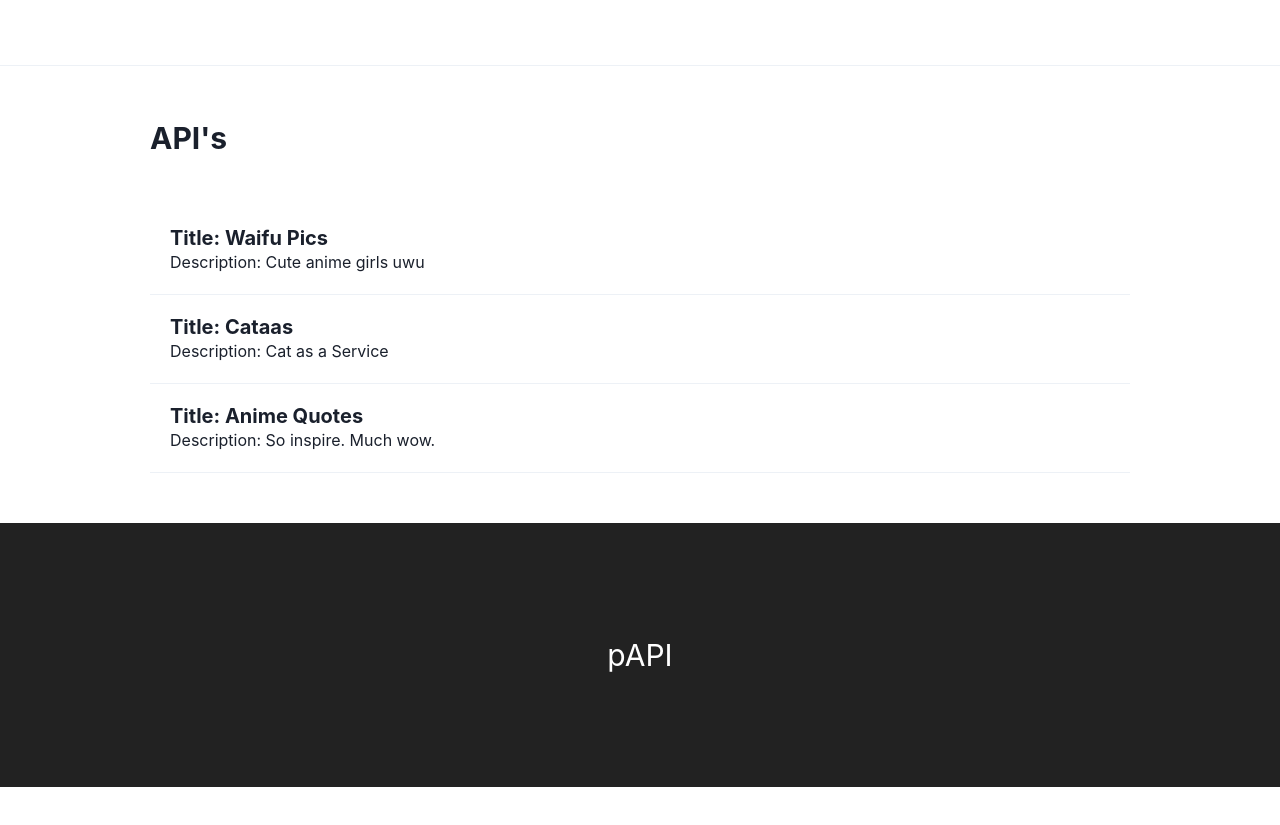
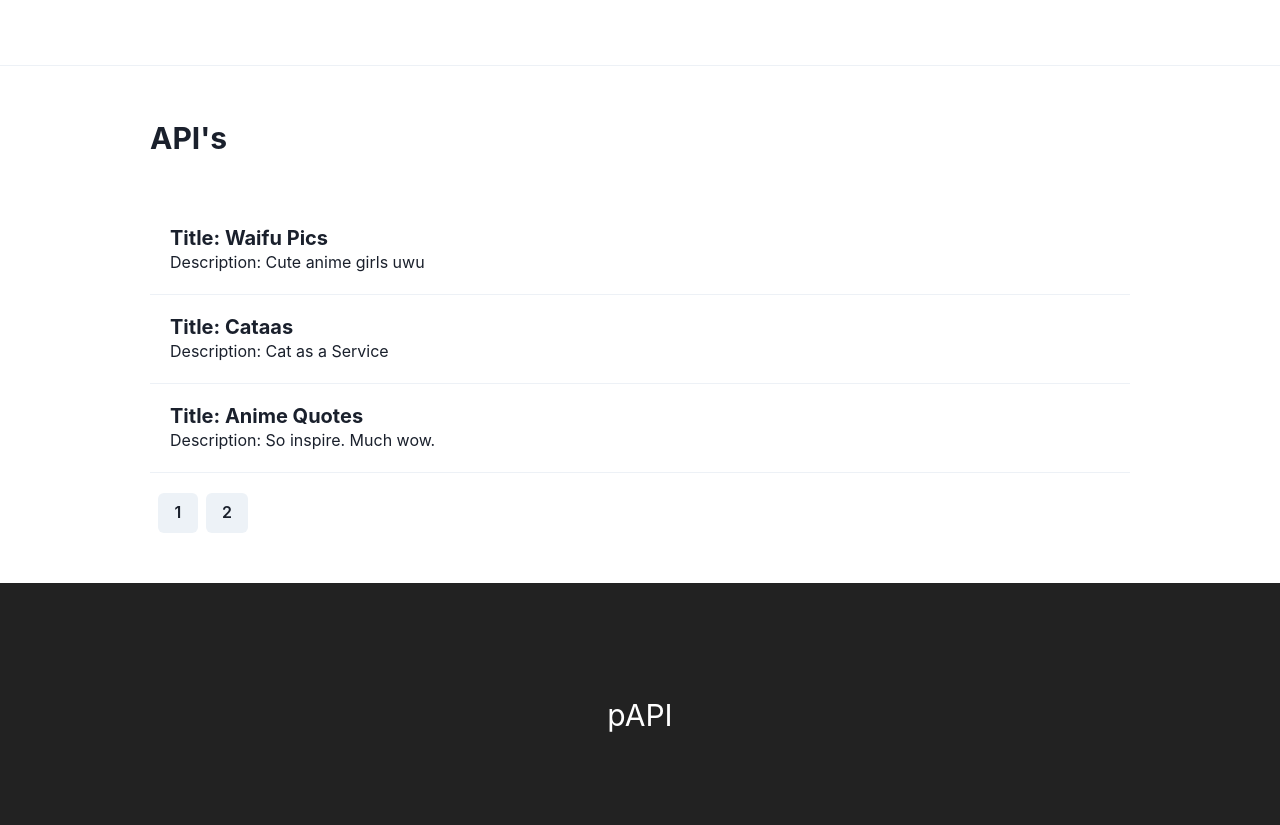
Before and after one commit to KurtisDenning/pAPI, a React (Create React App) app in the folder frontend/: page / in a window 1280 px wide. Shown: the part 1080-1905 px from the top of the page. Before the commit the page ends 1867 px from the top, so only its background shows below. Built offline with nearby package versions, Linux system fonts and the light colour scheme.

Commit message:
Added basic pagination

```diff
--- a/frontend/package.json
+++ b/frontend/package.json
@@ -1,5 +1,5 @@
 {
-  "name": "sheet-dungeon-front_end",
+  "name": "papi",
   "version": "0.1.0",
   "private": true,
   "dependencies": {
--- a/frontend/src/Components/APIs.js
+++ b/frontend/src/Components/APIs.js
@@ -2,9 +2,12 @@ import { React, useEffect, useState } from "react";
 import APICard from "./APICards";
 import APIDevJSON from "../DevData/APIs.json";
 import { Heading, Box } from "@chakra-ui/react";
+import Pagination from "./Pagination";
 
 const APIs = ({ query, category, isDevelopment }) => {
   const [APIData, setAPIData] = useState([]);
+  const [currentPage, setCurrentPage] = useState(1);
+  const [itemsPerPage] = useState(3);
 
   useEffect(() => {
     if (isDevelopment === false) {
@@ -38,14 +41,23 @@ const APIs = ({ query, category, isDevelopment }) => {
     })
     .map((item) => <APICard key={item._id} {...item} />);
 
+  //Get current posts
+  const indexOfLastItem = currentPage * itemsPerPage;
+  const indexOfFirstItem = indexOfLastItem - itemsPerPage;
+  const currentItems = apiCards.slice(indexOfFirstItem, indexOfLastItem);
+
+  //Change page
+  const paginate = pageNumber => setCurrentPage(pageNumber)
+
   return (
     <Box>
-      <Box id={"APIs"} h={1}></Box> {/*Remove for scooter*/}
+      <Box id={"APIs"} h={1}></Box>
       <Box my={50} mx={[50, 100, 150]}>
         <Heading as={"h3"} size={"lg"} mb={"50px"}>
           API's
         </Heading>
-        {apiCards}
+        {currentItems}
+        <Pagination itemsPerPage={itemsPerPage} totalPosts={APIData.length} paginate={paginate} />
       </Box>
     </Box>
   );
--- /dev/null
+++ b/frontend/src/Components/Pagination.js
@@ -0,0 +1,20 @@
+import React from 'react'
+import { Box, Button } from "@chakra-ui/react";
+
+const Pagination = ({ itemsPerPage, totalPosts, paginate }) => {
+    const pageNumbers = [];
+
+    for (let i = 1; i <= Math.ceil(totalPosts / itemsPerPage); i++) {
+        pageNumbers.push(i)
+    }
+
+    return (
+        <Box mt={5}>
+            {pageNumbers.map(number => <Button ml={2} key={number} onClick={() => paginate(number)}>
+                {number}
+            </Button>)}
+        </Box>
+    )
+}
+
+export default Pagination
--- a/frontend/src/DevData/APIs.json
+++ b/frontend/src/DevData/APIs.json
@@ -24,5 +24,31 @@
         ],
         "description": "So inspire. Much wow.",
         "title": "Anime Quotes"
+    },
+    {
+        "_id": "62959818af9bc4a249786af3",
+        "categories": [
+            "628e0d6a4e3f4f6c8d644a96",
+            "628e0d4a4e3f4f6c8d644a95"
+        ],
+        "description": "Cute anime girls uwu",
+        "title": "Not Waifu Pics"
+    },
+    {
+        "_id": "6295b1053652deb9e3c06d0f",
+        "categories": [
+            "6295da283652deb9e3c06d0e",
+            "628e0d6a4e3f4f6c8d644a96"
+        ],
+        "description": "Cat as a Service",
+        "title": "Not Cataas"
+    },
+    {
+        "_id": "6295cfb73652deb9e3n06d0b",
+        "categories": [
+            "628e0d4a4e3f4f6c8d644a95"
+        ],
+        "description": "So inspire. Much wow.",
+        "title": "Not Anime Quotes"
     }
 ]
```
